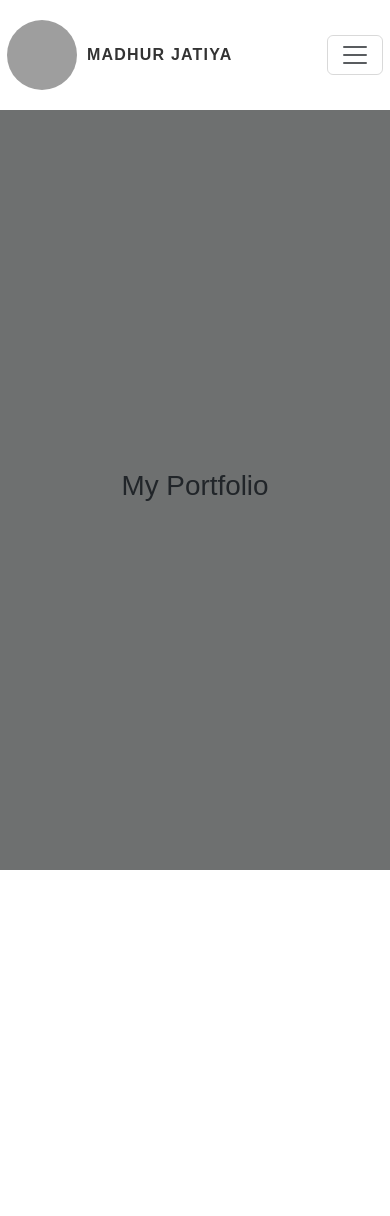
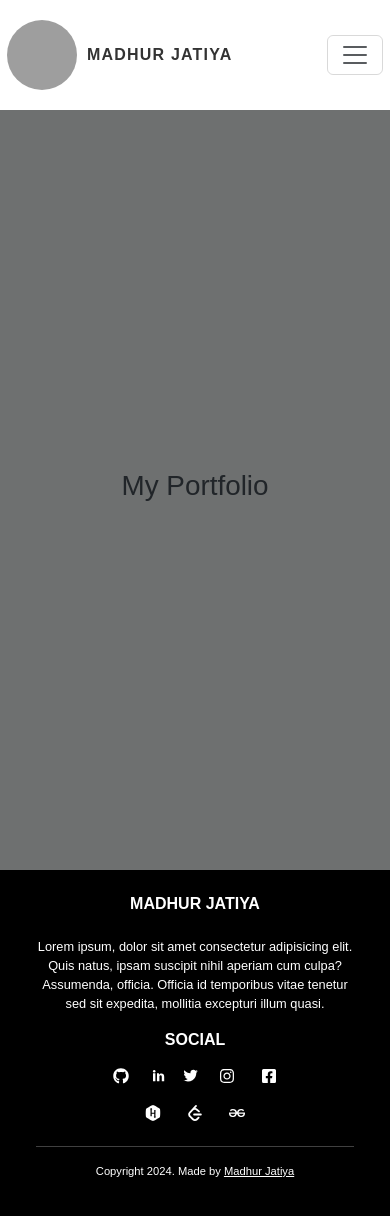
Before and after one commit to Madhur-Jatiya/My-Portfolio, a React (Vite) app: page / in a window 390 px wide. Shown: the top 1216 px of the page. Before the commit the page ends 870 px from the top, so only its background shows below. Built offline with nearby package versions, Linux system fonts and the light colour scheme; grey boxes are pictures that could not be loaded.

Commit message:
responsive  footer for all devices

```diff
--- a/src/App.jsx
+++ b/src/App.jsx
@@ -1,18 +1,21 @@
-import { BrowserRouter as Router, Route, Routes } from 'react-router-dom';
-import Header from './header/Header';
-import React from 'react';
-import Home from './home/Home';
+import { BrowserRouter as Router, Route, Routes } from "react-router-dom";
+import Header from "./header/Header";
+import React from "react";
+import Home from "./home/Home";
+import Footer from "./footer/Footer";
 
 function App() {
-
-  return <>
-    <Router>
-      <Header />
-      <Routes>
-        <Route path='/' element={<Home />} />
-      </Routes>
-    </Router>
-  </>;
+  return (
+    <>
+      <Router>
+        <Header />
+        <Routes>
+          <Route path="/" element={<Home />} />
+        </Routes>
+        <Footer />
+      </Router>
+    </>
+  );
 }
 
 export default App;
--- a/src/footer/Footer.css
+++ b/src/footer/Footer.css
@@ -0,0 +1,279 @@
+.footer_main {
+  background-color: var(--footer_background);
+  color: var(--header_background);
+  padding: 3rem 4rem;
+}
+
+.footer_container h1 {
+  font-size: 1.4rem;
+  text-transform: uppercase;
+  font-weight: bolder;
+}
+
+.footer_container p {
+  padding-top: 1rem;
+  font-size: 0.9rem;
+}
+
+.footer_box h1 {
+  font-size: 1.4rem;
+  font-weight: bolder;
+  text-transform: uppercase;
+  text-align: center;
+  align-items: center;
+}
+
+.social_icon {
+  display: flex;
+  text-align: center;
+  align-items: center;
+  justify-content: center;
+  font-size: 2rem;
+}
+
+.social_icon_box {
+  font-size: 1.5rem;
+  padding: 0.4rem;
+  text-align: center;
+  align-items: center;
+  justify-content: center;
+}
+
+.social_icon_box_con {
+  font-size: 1.8rem;
+  margin-top: -5px;
+}
+
+.coding {
+  display: flex;
+  text-align: center;
+  align-items: center;
+  justify-content: center;
+  font-size: 2rem;
+}
+
+.coding_platform {
+  font-size: 1.5rem;
+  padding: 0.4rem;
+  text-align: center;
+  align-items: center;
+  justify-content: center;
+}
+
+.copy_right p {
+  font-size: 0.8rem;
+  text-align: center;
+}
+
+.copy_right a {
+  color: var(--header_background);
+}
+
+@media (max-width: 912px) {
+  .footer_main {
+    padding: 2.5rem;
+  }
+
+  .footer_container h1,
+  .footer_box h1 {
+    font-size: 2rem;
+  }
+
+  .footer_container p {
+    font-size: 1.5rem;
+  }
+
+  .social_icon,
+  .coding {
+    font-size: 2.5rem;
+  }
+
+  .social_icon_box,
+  .coding_platform {
+    font-size: 2.5rem;
+  }
+
+  .copy_right p {
+    font-size: 1.5rem;
+  }
+}
+
+@media (max-width: 820px) {
+  .footer_main {
+    padding: 2rem;
+  }
+
+  .footer_container h1,
+  .footer_box h1 {
+    font-size: 2rem;
+  }
+
+  .footer_container p {
+    font-size: 1.5rem;
+  }
+
+  .social_icon,
+  .coding {
+    font-size: 1.8rem;
+  }
+
+  .social_icon_box,
+  .coding_platform {
+    font-size: 1.7rem;
+  }
+
+  .copy_right p {
+    font-size: 1.2rem;
+  }
+}
+
+@media (max-width: 540px) {
+  .footer_main {
+    padding: 1.8rem;
+  }
+
+  .footer_container h1,
+  .footer_box h1 {
+    font-size: 1.1rem;
+  }
+
+  .footer_container p {
+    font-size: 0.6rem;
+  }
+
+  .social_icon,
+  .coding {
+    font-size: 1rem;
+  }
+
+  .social_icon_box,
+  .coding_platform {
+    font-size: 0.8rem;
+  }
+
+  .copy_right p {
+    font-size: 0.5rem;
+  }
+}
+
+@media (max-width: 768px) {
+  .footer_main {
+    padding: 2rem;
+  }
+
+  .footer_container {
+    text-align: center;
+  }
+
+  .footer_container h1 {
+    font-size: 1.5rem;
+  }
+
+  .footer_container p {
+    font-size: 1.2rem;
+  }
+
+  .footer_box h1 {
+    font-size: 1.5rem;
+  }
+
+  .social_icon,
+  .coding {
+    gap: 0.8rem;
+    font-size: 1.5rem;
+  }
+
+  .social_icon_box,
+  .coding_platform {
+    font-size: 1.7rem;
+  }
+
+  .copy_right p {
+    font-size: 1.2rem;
+  }
+}
+
+@media (max-width: 480px) {
+  .footer_main {
+    padding: 1.5rem;
+  }
+
+  .footer_container h1,
+  .footer_box h1 {
+    font-size: 1rem;
+  }
+
+  .footer_container p {
+    font-size: 0.8rem;
+  }
+
+  .social_icon,
+  .coding {
+    font-size: 1.2rem;
+  }
+
+  .social_icon_box,
+  .coding_platform {
+    font-size: 1rem;
+  }
+
+  .copy_right p {
+    font-size: 0.7rem;
+  }
+}
+
+@media (max-width: 375px) {
+  .footer_main {
+    padding: 1.8rem;
+  }
+
+  .footer_container h1 {
+    font-size: 1.2rem;
+    text-align: center;
+    padding-top: 1rem;
+  }
+
+  .footer_container p {
+    padding: 0;
+    font-size: 0.8rem;
+    justify-content: center;
+    text-align: center;
+    align-items: center;
+  }
+
+  .footer_box h1 {
+    font-size: 1.2rem;
+    padding: 0;
+    margin: 0;
+  }
+
+  .social_icon {
+    font-size: 1.1rem;
+    padding: 0;
+  }
+
+  .social_icon_box {
+    font-size: 1.5rem;
+    padding: 0 0.5rem 0 0.5rem;
+  }
+
+  .social_icon_box_con {
+    font-size: 1.5rem;
+    padding: 0;
+  }
+
+  .social_icon_con {
+    font-size: 2rem;
+    padding: 0;
+  }
+
+  .social_icon_box_cons {
+    font-size: 2rem;
+    padding: 0;
+  }
+
+  .copy_right p {
+    margin: 0;
+    padding: 0;
+  }
+}
--- a/src/footer/Footer.jsx
+++ b/src/footer/Footer.jsx
@@ -0,0 +1,86 @@
+import React from "react";
+import { Row, Col, Container } from "react-bootstrap";
+import "./Footer.css";
+import { TiSocialLinkedin, TiSocialTwitter } from "react-icons/ti";
+import { FaGithub, FaInstagram, FaFacebookSquare, FaHackerrank } from "react-icons/fa";
+import { SiGeeksforgeeks, SiLeetcode } from "react-icons/si";
+
+const Footer = () => {
+  return (
+    <div className="footer_main">
+      <Container>
+        <Row>
+
+          <Col lg={6}>
+            <div className="footer_container">
+              <h1>Madhur Jatiya</h1>
+              <p>
+                Lorem ipsum, dolor sit amet consectetur adipisicing elit. Quis
+                natus, ipsam suscipit nihil aperiam cum culpa? Assumenda,
+                officia. Officia id temporibus vitae tenetur sed sit expedita,
+                mollitia excepturi illum quasi.
+              </p>
+            </div>
+          </Col>
+
+          <Col lg={6}>
+            <div className="footer_box">
+              <h1>Social</h1>
+            </div>
+
+            <div className="social_icon">
+
+              <div className="social_icon_box">
+                <FaGithub />
+              </div>
+
+              <div className="social_icon_con">
+                <TiSocialLinkedin />
+              </div>
+
+              <div className="social_icon_box_cons">
+                <TiSocialTwitter />
+              </div>
+
+              <div className="social_icon_box">
+                <FaInstagram />
+              </div>
+
+              <div className="social_icon_box">
+                <FaFacebookSquare />
+              </div>
+
+            </div>
+
+            <div className="coding">
+
+              <div className="coding_platform">
+                <FaHackerrank />
+              </div>
+
+              <div className="coding_platform">
+                <SiLeetcode />
+              </div>
+
+              <div className="coding_platform">
+                <SiGeeksforgeeks />
+              </div>
+
+            </div>
+          </Col>
+
+        </Row>
+        <hr />
+
+        <div className="copy_right">
+          <p>
+            Copyright 2024. Made by <a href="/">Madhur Jatiya</a>
+          </p>
+        </div>
+
+      </Container>
+    </div>
+  );
+};
+
+export default Footer;
```
